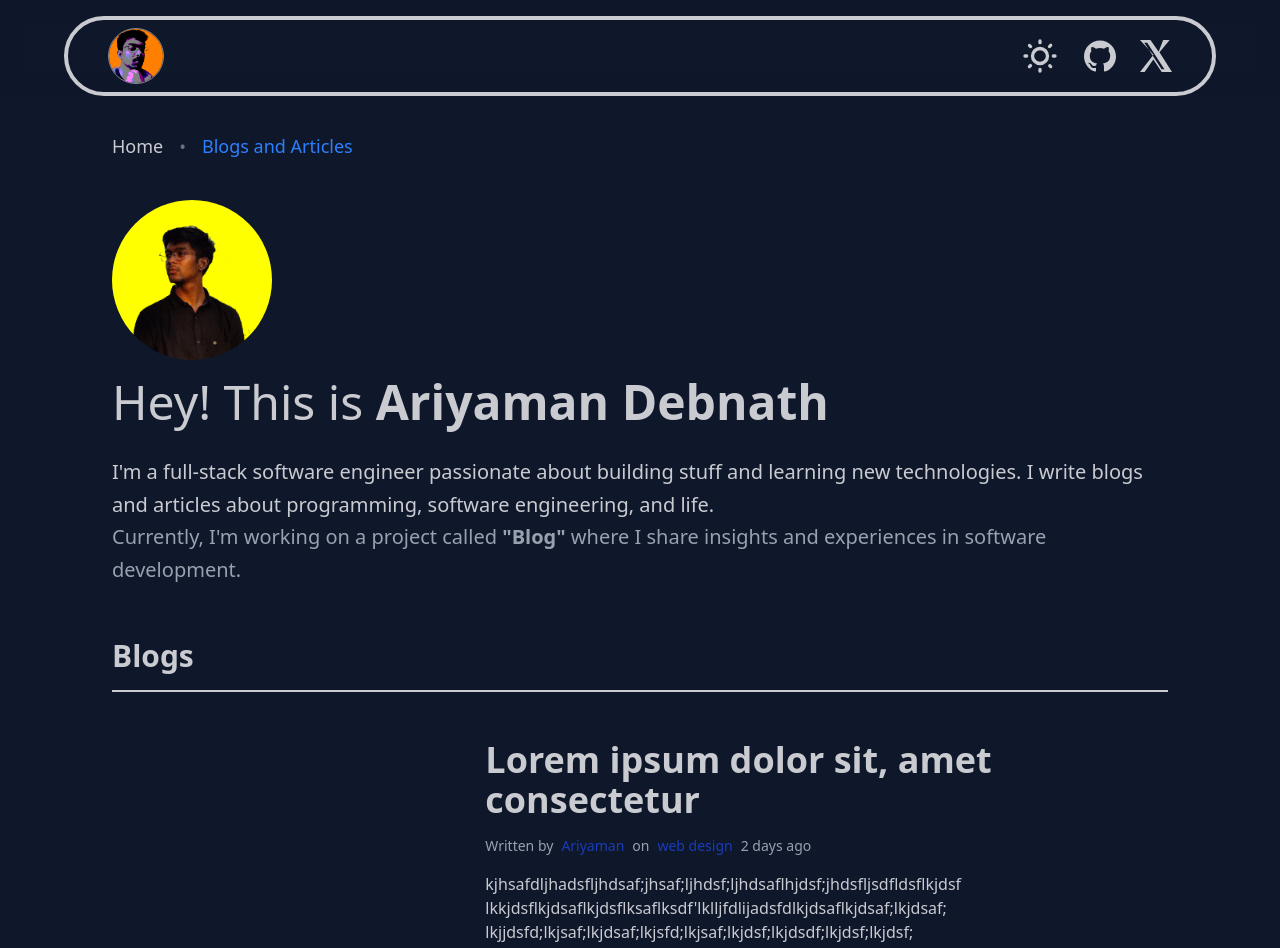
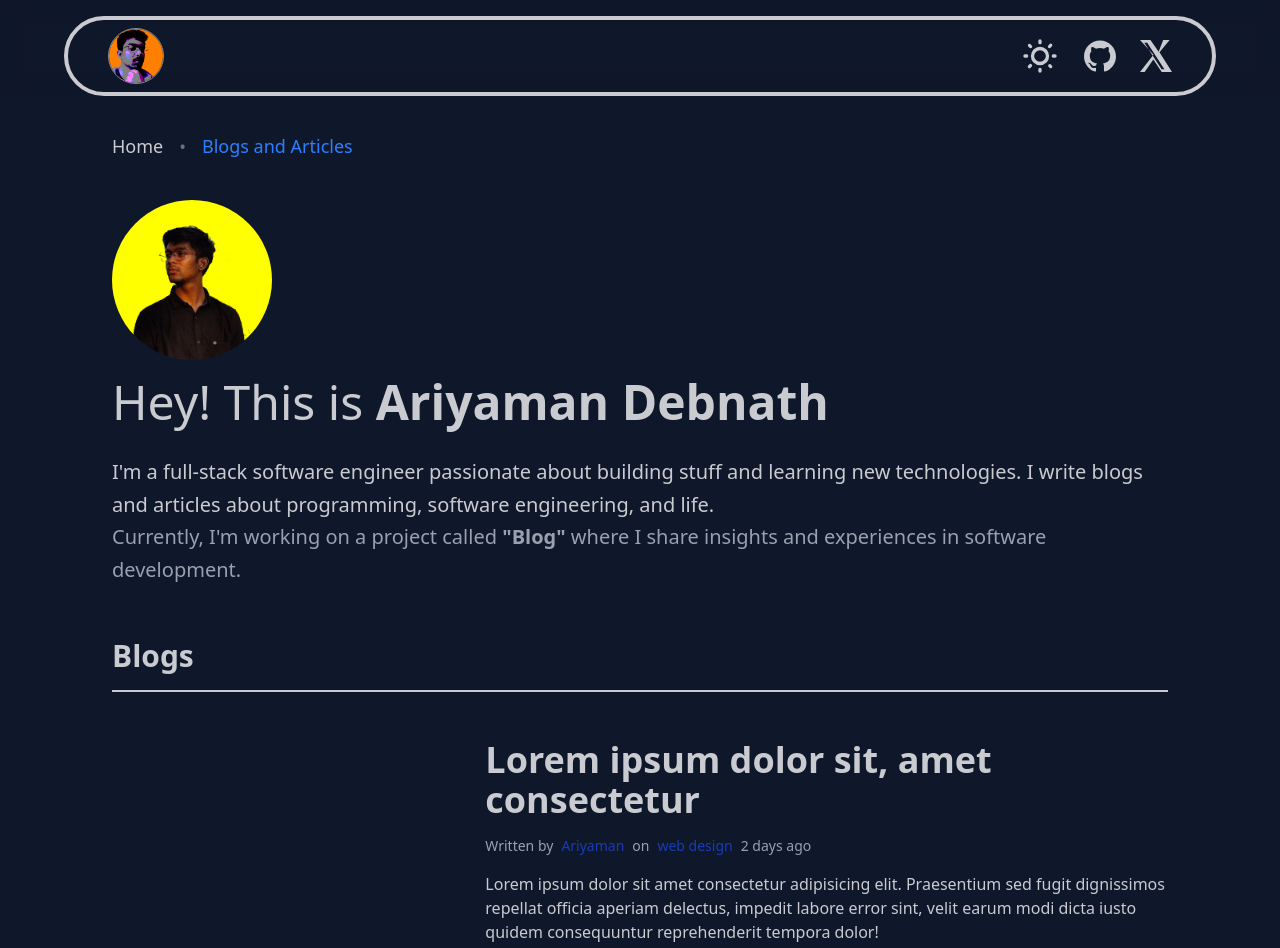
Before and after one commit to ArDnath/Blogify-v.3.0, a React (Vite) app in the folder Blog/: page / in a window 1280 px wide. Shown: the top 948 px of the page. Built offline with nearby package versions, Linux system fonts and the light colour scheme.

Commit message:
Bullshit changed to structured bullshit

```diff
--- a/Blog/src/components/PostListItems.tsx
+++ b/Blog/src/components/PostListItems.tsx
@@ -19,10 +19,7 @@ const PostListItems: React.FC = () => {
           <span>2 days ago</span>
         </div>
         <p>
-          kjhsafdljhadsfljhdsaf;jhsaf;ljhdsf;ljhdsaflhjdsf;jhdsfljsdfldsflkjdsf
-          lkkjdsflkjdsaflkjdsflksaflksdf'lklljfdlijadsfdlkjdsaflkjdsaf;lkjdsaf;
-          lkjjdsfd;lkjsaf;lkjdsaf;lkjsfd;lkjsaf;lkjdsf;lkjdsdf;lkjdsf;lkjdsf;
-          lkjsf;lkkjdsf;ljds;lkfjdsa;lkfjdsa;lkfjdsa;lkfjdsaa;lfkjdsa;lfkjdsf;kjdsf;lkj1j
+         Lorem ipsum dolor sit amet consectetur adipisicing elit. Praesentium sed fugit dignissimos repellat officia aperiam delectus, impedit labore error sint, velit earum modi dicta iusto quidem consequuntur reprehenderit tempora dolor!
         </p>
         <Link to="/text" className="underline text-blue-800 text-sm">
           Read More
```
